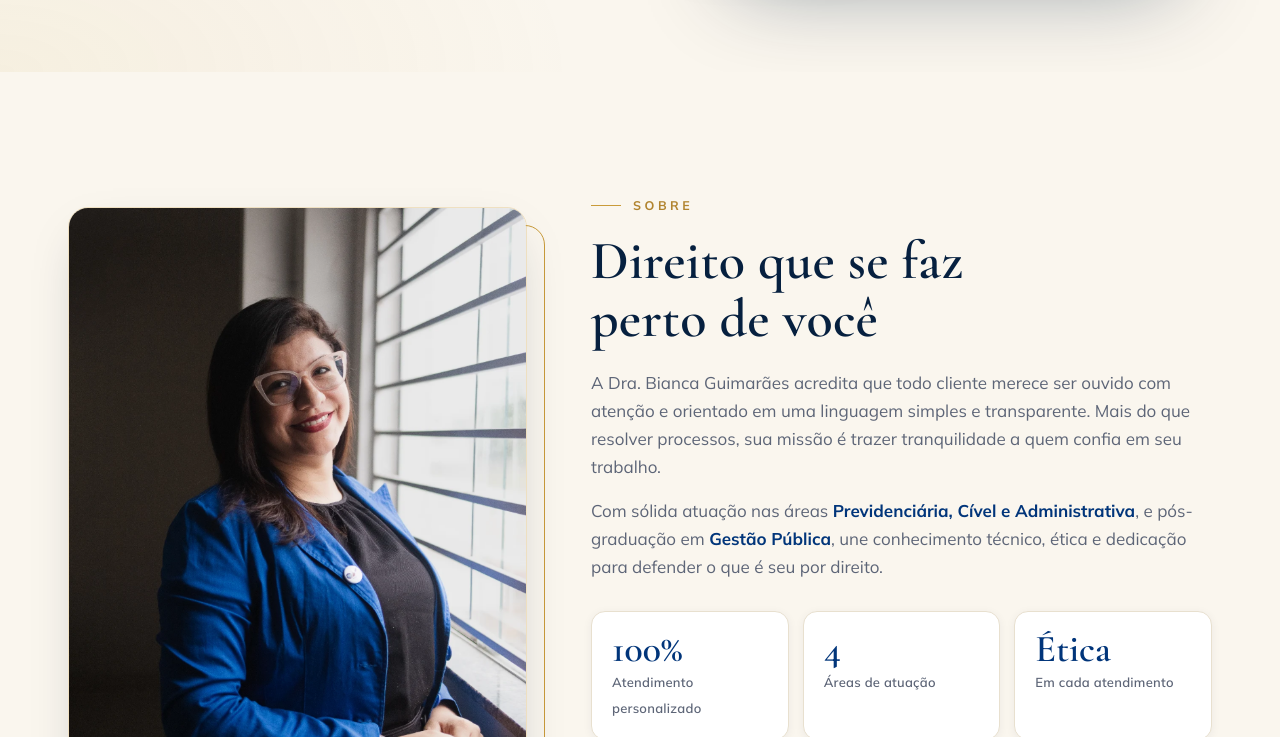
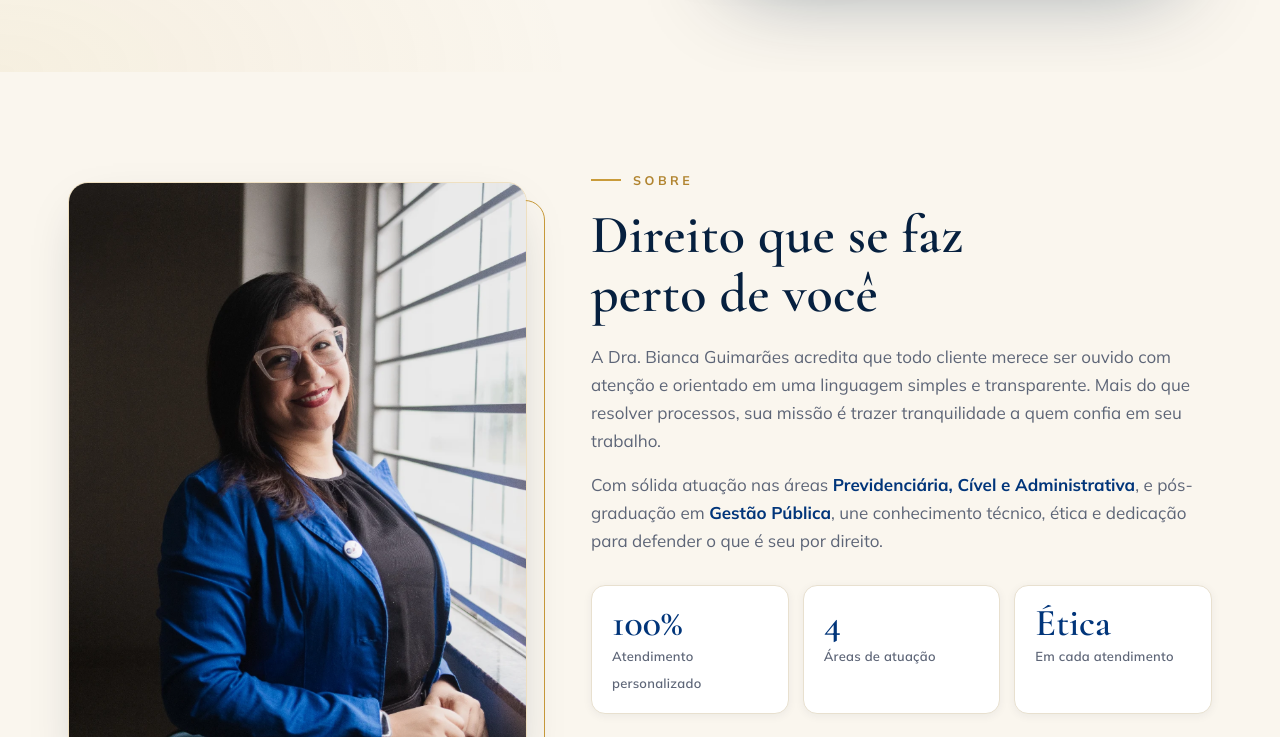
Before and after one commit to EricOliveiras/bianca-adv-site, a website: page index.html in a window 1280 px wide. Shown: the part 788-1525 px from the top of the page. Drawn offline with nearby package versions, Linux system fonts and the light colour scheme.

Commit message:
fix: ajusta scroll das sessoes para evitar desalinhamento com o header

```diff
--- a/css/styles.css
+++ b/css/styles.css
@@ -23,7 +23,7 @@
   --maxw:1200px;
 }
 *{box-sizing:border-box;margin:0;padding:0}
-html{scroll-behavior:smooth;scroll-padding-top:84px;overflow-x:hidden}
+html{scroll-behavior:smooth;scroll-padding-top:60px;overflow-x:hidden}
 body{
   font-family:"Mulish",system-ui,sans-serif;
   color:var(--ink);
@@ -65,8 +65,8 @@ img{display:block;max-width:100%}
 .btn-ghost{background:transparent;color:var(--navy-deep);border-color:rgba(6,32,63,.22)}
 .btn-ghost:hover{border-color:var(--navy);background:rgba(1,53,122,.04)}
 
-section{position:relative;scroll-margin-top:80px}
-.sec-pad{padding:clamp(64px,9vw,128px) 0}
+section{position:relative}
+.sec-pad{padding:clamp(56px,7vw,96px) 0}
 .show-mobile{display:none !important}
 
 /* reveal */
```
